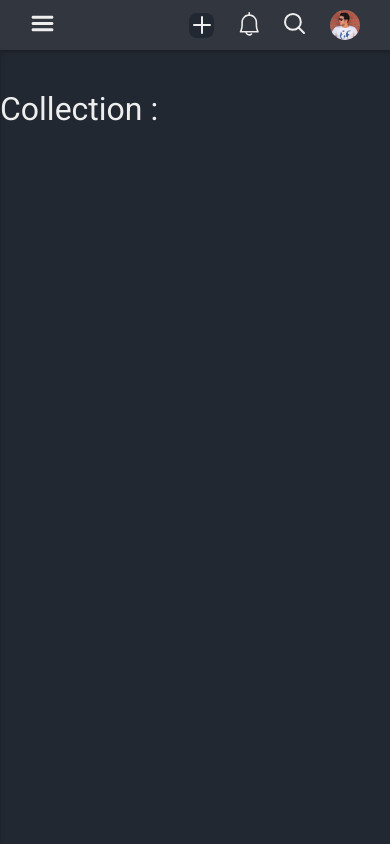
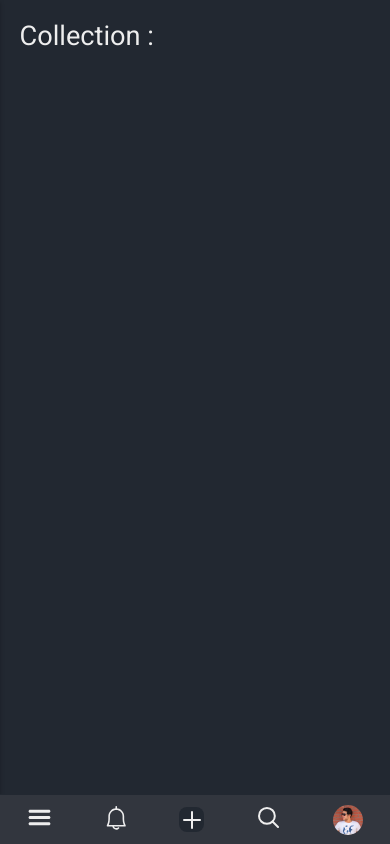
Before and after one commit to omidjr/todo_react_app, a React (Create React App) app: page / in a window 390 px wide. Built offline with nearby package versions, Linux system fonts and the light colour scheme.

Commit message:
Made the project responsive

```diff
--- a/src/App.css
+++ b/src/App.css
@@ -30,3 +30,9 @@ body {
   flex-direction: column;
   justify-content: space-between;
 }
+
+@media screen and (max-width: 576px) {
+  .todoApp_inner {
+    width: 90%;
+  }
+}
--- a/src/components/CollectionList.jsx
+++ b/src/components/CollectionList.jsx
@@ -1,6 +1,6 @@
 import { useCallback } from "react";
 
-const CollectionList = ({setNewCollection, collections, setCollections, setChosenCollection}) => {
+const CollectionList = ({setNewCollection, collections, setCollections, setChosenCollection, setShowSidebar}) => {
 
     const collectionsArr = collections.map((c) => { return c.content });
     const isDuplicate = collectionsArr.some((c, idx) => {
@@ -18,7 +18,7 @@ const CollectionList = ({setNewCollection, collections, setCollections, setChose
     return (
         <ul>
                 {collections.map((collection) => (
-                    <li className="collection" key={collection.id} onClick={() => setChosenCollection(collection.content)}>
+                    <li className="collection" key={collection.id} onClick={() => {setChosenCollection(collection.content); setShowSidebar(false)}}>
                         <span>
                             <svg width="13" height="10" viewBox="0 0 13 10" fill="none" xmlns="http://www.w3.org/2000/svg">
                                 <path d="M11.4 1L4.25 8.2L1 4.92727" stroke="#EEEEEE" stroke-width="2" stroke-linecap="round" stroke-linejoin="round"/>
--- a/src/components/EditTodoModal.css
+++ b/src/components/EditTodoModal.css
@@ -82,3 +82,31 @@
   border-radius: 6px;
   color: #f5f5f5;
 }
+
+@media screen and (max-width: 576px) {
+  .popup {
+    width: 80%;
+    margin: 0 auto;
+  }
+
+  .editTitle {
+    font-size: 20px;
+  }
+
+  .editForm {
+    width: 80%;
+  }
+
+  .editForm input {
+    font-size: 0.9rem;
+  }
+
+  .editForm_buttons button {
+    font-size: 0.9rem;
+    padding: 6px 13px;
+  }
+
+  .editForm_buttons button:nth-child(1) {
+    border-radius: 4px;
+  }
+}
--- a/src/components/Navbar.css
+++ b/src/components/Navbar.css
@@ -52,3 +52,20 @@
   margin-right: 25px;
   cursor: pointer;
 }
+
+.navbar_sm {
+  position: absolute;
+  bottom: 0;
+  background-color: #32363e;
+  border-top: 1px solid #222831;
+  width: 100%;
+  height: 50px;
+  display: flex;
+  align-items: center;
+  justify-content: space-around;
+  z-index: 10;
+}
+
+.navbar_sm .nav_btn {
+  margin-right: 0;
+}
--- a/src/components/Navbar.jsx
+++ b/src/components/Navbar.jsx
@@ -1,15 +1,26 @@
 import './Navbar.css';
-import React, { useCallback, useState } from 'react'
+import React, { useCallback, useEffect, useState } from 'react'
 import { NavbarAddTodo } from './NavbarAddTodo';
 
 const Navbar = ({todos, setTodos, newTodo, setNewTodo, chosenCollection, showSidebar, setShowSidebar}) => {
     const [addModal, setAddModal] = useState(false);
+    const [width, setWidth] = useState(window.innerWidth);
+    const breakPoint = 576;
+
+    useEffect(() => {
+        const handleWindowResize = () => setWidth(window.innerWidth);
+        window.addEventListener("resize", handleWindowResize);
+
+        return () => window.removeEventListener("resize", handleWindowResize);
+       },[]);
 
     const sidebarToggle = useCallback(() => {
         setShowSidebar(!showSidebar);
     });
 
     return (
+        <>
+            {width > breakPoint ? (
                 <div className="navbar">
                 <div className="navbarMenu">
                     <span>
@@ -51,6 +62,48 @@ const Navbar = ({todos, setTodos, newTodo, setNewTodo, chosenCollection, showSid
                 </div>
                 {addModal ? <NavbarAddTodo todos={todos} setTodos={setTodos} newTodo={newTodo} setNewTodo={setNewTodo} chosenCollection={chosenCollection} setAddModal={setAddModal} /> : <div style={{display: 'none'}} />}
             </div>
+            ) : (
+                <>
+                    {addModal ? <NavbarAddTodo todos={todos} setTodos={setTodos} newTodo={newTodo} setNewTodo={setNewTodo} chosenCollection={chosenCollection} setAddModal={setAddModal} /> : <div style={{display: 'none'}} />}
+                    <div className="navbar_sm">
+                    <span>
+                        <svg onClick={sidebarToggle} width="25" height="25" viewBox="0 0 25 25" fill="none" xmlns="http://www.w3.org/2000/svg">
+                            <path d="M3.125 7.8125H21.875C22.7375 7.8125 23.4375 7.1125 23.4375 6.25C23.4375 5.3875 22.7375 4.6875 21.875 4.6875H3.125C2.2625 4.6875 1.5625 5.3875 1.5625 6.25C1.5625 7.1125 2.2625 7.8125 3.125 7.8125ZM21.875 10.9375H3.125C2.2625 10.9375 1.5625 11.6375 1.5625 12.5C1.5625 13.3625 2.2625 14.0625 3.125 14.0625H21.875C22.7375 14.0625 23.4375 13.3625 23.4375 12.5C23.4375 11.6375 22.7375 10.9375 21.875 10.9375ZM21.875 17.1875H3.125C2.2625 17.1875 1.5625 17.8875 1.5625 18.75C1.5625 19.6125 2.2625 20.3125 3.125 20.3125H21.875C22.7375 20.3125 23.4375 19.6125 23.4375 18.75C23.4375 17.8875 22.7375 17.1875 21.875 17.1875Z" fill="#EEEEEE"/>
+                        </svg>
+                    </span>
+                    <span>
+                        <svg width="20" height="25" viewBox="0 0 20 25" fill="none" xmlns="http://www.w3.org/2000/svg">
+                            <path d="M18.9555 21.5171H1.54194C1.40701 21.5167 1.27443 21.4818 1.15678 21.4158C1.03913 21.3497 0.940327 21.2547 0.869745 21.1397C0.799163 21.0247 0.759148 20.8935 0.753501 20.7587C0.747854 20.6239 0.776762 20.4899 0.83748 20.3694C1.81412 18.401 2.32591 16.2346 2.33346 14.0372V11.2273C2.33346 9.12806 3.16739 7.11479 4.65178 5.63039C6.13618 4.146 8.14945 3.31207 10.2487 3.31207C12.348 3.31207 14.3612 4.146 15.8456 5.63039C17.33 7.11479 18.1639 9.12806 18.1639 11.2273V14.0214C18.1715 16.2188 18.6833 18.3851 19.6599 20.3536C19.7244 20.4746 19.7563 20.6103 19.7525 20.7474C19.7487 20.8845 19.7094 21.0183 19.6384 21.1356C19.5674 21.2529 19.4671 21.3497 19.3474 21.4166C19.2276 21.4835 19.0926 21.5181 18.9555 21.5171V21.5171ZM2.7688 19.9341H17.7286C16.9738 18.054 16.5843 16.0473 16.5809 14.0214V11.2273C16.5809 9.54791 15.9138 7.93729 14.7262 6.74978C13.5387 5.56226 11.9281 4.89512 10.2487 4.89512C8.5693 4.89512 6.95868 5.56226 5.77116 6.74978C4.58365 7.93729 3.91651 9.54791 3.91651 11.2273V14.0214C3.91313 16.0473 3.5236 18.054 2.7688 19.9341V19.9341Z" fill="#EEEEEE"/>
+                            <path d="M10.2487 24.6832C9.19907 24.6832 8.19243 24.2663 7.45024 23.5241C6.70804 22.7819 6.29108 21.7752 6.29108 20.7256C6.29108 20.5157 6.37447 20.3144 6.52291 20.1659C6.67135 20.0175 6.87268 19.9341 7.0826 19.9341C7.29253 19.9341 7.49385 20.0175 7.64229 20.1659C7.79073 20.3144 7.87412 20.5157 7.87412 20.7256C7.87468 21.3552 8.12522 21.9587 8.57067 22.4036C9.02364 22.8334 9.62426 23.073 10.2487 23.073C10.8731 23.073 11.4738 22.8334 11.9267 22.4036C12.0005 22.3298 12.0881 22.2713 12.1846 22.2314C12.281 22.1914 12.3843 22.1709 12.4887 22.1709C12.5931 22.1709 12.6964 22.1914 12.7929 22.2314C12.8893 22.2713 12.9769 22.3298 13.0507 22.4036C13.1245 22.4774 13.183 22.5651 13.223 22.6615C13.2629 22.7579 13.2835 22.8612 13.2835 22.9656C13.2835 23.07 13.2629 23.1733 13.223 23.2698C13.183 23.3662 13.1245 23.4538 13.0507 23.5276C12.6825 23.8949 12.2455 24.186 11.7647 24.3843C11.2839 24.5826 10.7688 24.6842 10.2487 24.6832Z" fill="#EEEEEE"/>
+                            <path d="M10.2487 4.89512C10.0388 4.89512 9.83749 4.81173 9.68905 4.66329C9.54061 4.51485 9.45721 4.31352 9.45721 4.1036V1.72902C9.45721 1.5191 9.54061 1.31777 9.68905 1.16933C9.83749 1.02089 10.0388 0.9375 10.2487 0.9375C10.4587 0.9375 10.66 1.02089 10.8084 1.16933C10.9569 1.31777 11.0403 1.5191 11.0403 1.72902V4.1036C11.0403 4.31352 10.9569 4.51485 10.8084 4.66329C10.66 4.81173 10.4587 4.89512 10.2487 4.89512Z" fill="#EEEEEE"/>
+                        </svg>
+                    </span>
+                    {chosenCollection ? (
+                        <button className="addTodo_btn nav_btn" onClick={() => setAddModal(true)}>
+                            <svg width="18" height="18" viewBox="0 0 18 18" fill="none" xmlns="http://www.w3.org/2000/svg">
+                                <path d="M9 1V17" stroke="#EEEEEE" stroke-width="2" stroke-linecap="round" stroke-linejoin="round"/>
+                                <path d="M1 9H17" stroke="#EEEEEE" stroke-width="2" stroke-linecap="round" stroke-linejoin="round"/>
+                            </svg>
+                        </button>
+                    ) : (
+                        <button className="navAddTodo_btn_disabled nav_btn">
+                            <svg width="18" height="18" viewBox="0 0 18 18" fill="none" xmlns="http://www.w3.org/2000/svg">
+                                <path d="M9 1V17" stroke="#EEEEEE" stroke-width="2" stroke-linecap="round" stroke-linejoin="round"/>
+                                <path d="M1 9H17" stroke="#EEEEEE" stroke-width="2" stroke-linecap="round" stroke-linejoin="round"/>
+                            </svg>
+                        </button>
+                    )}
+                    <span>
+                        <svg width="21" height="21" viewBox="0 0 21 21" fill="none" xmlns="http://www.w3.org/2000/svg">
+                            <path d="M8.91665 16.8333C13.2889 16.8333 16.8333 13.2889 16.8333 8.91665C16.8333 4.5444 13.2889 1 8.91665 1C4.5444 1 1 4.5444 1 8.91665C1 13.2889 4.5444 16.8333 8.91665 16.8333Z" stroke="#EEEEEE" stroke-width="2" stroke-linecap="round" stroke-linejoin="round"/>
+                            <path d="M20.0001 20L14.5112 14.5111" stroke="#EEEEEE" stroke-width="2" stroke-linecap="round" stroke-linejoin="round"/>
+                        </svg>
+                    </span>
+                    <div className="profile" />
+                </div>
+                </>
+            )}
+        </>
     )
 }
 
--- a/src/components/Sidebar.jsx
+++ b/src/components/Sidebar.jsx
@@ -2,7 +2,7 @@ import "./Sidebar.css";
 import React, { useCallback } from 'react'
 import CollectionList from "./CollectionList";
 
-const Sidebar = ({showSidebar, newCollection, setNewCollection, collections, setCollections, setChosenCollection}) => {
+const Sidebar = ({showSidebar, setShowSidebar, newCollection, setNewCollection, collections, setCollections, setChosenCollection}) => {
     const formSubmitted = useCallback((e) => {
         e.preventDefault();
         if (!newCollection.trim()) return; //Avoid empty collections
@@ -26,7 +26,7 @@ const Sidebar = ({showSidebar, newCollection, setNewCollection, collections, set
             <p>
                 Collections
             </p>
-            <CollectionList collections={collections} setCollections={setCollections} setNewCollection={setNewCollection} setChosenCollection={setChosenCollection} />
+            <CollectionList collections={collections} setCollections={setCollections} setNewCollection={setNewCollection} setChosenCollection={setChosenCollection} setShowSidebar={setShowSidebar} />
             <form className="addCollection_form" onSubmit={formSubmitted}>
                 <input
                     className="addCollection_input"
--- a/src/components/TodoActions.css
+++ b/src/components/TodoActions.css
@@ -68,3 +68,19 @@
   justify-content: center;
   align-items: center;
 }
+
+@media screen and (max-width: 576px) {
+  .todoActions {
+    width: 90%;
+    justify-content: space-between;
+    margin-bottom: 20px;
+  }
+
+  .todoActions_done,
+  .todoActions_delete,
+  .todoActions_done_disabled,
+  .todoActions_delete_disabled {
+    padding: 10px 10px;
+    font-size: medium;
+  }
+}
--- a/src/components/TodoCollection.css
+++ b/src/components/TodoCollection.css
@@ -2,3 +2,10 @@
   font-size: 2rem;
   margin-top: 40px;
 }
+
+@media screen and (max-width: 576px) {
+  .todoCollectionName {
+    font-size: 1.7rem;
+    margin-top: 20px;
+  }
+}
--- a/src/components/TodoForm.css
+++ b/src/components/TodoForm.css
@@ -30,3 +30,9 @@
   justify-content: center;
   align-items: center;
 }
+
+@media screen and (max-width: 576px) {
+  .addTodo_form {
+    margin: 2em 0;
+  }
+}
--- a/src/components/TodoList.css
+++ b/src/components/TodoList.css
@@ -90,3 +90,39 @@
 .todoNameAndActions span:nth-child(1) {
   margin-right: 20px;
 }
+
+@media screen and (max-width: 576px) {
+  .todoList {
+    min-height: 238px;
+    margin-bottom: 1.5em;
+  }
+
+  .todo {
+    height: 45px;
+    border-radius: 8px;
+  }
+
+  .todo p {
+    font-size: 1.1rem;
+  }
+
+  .todoCheck {
+    width: 55px;
+    border-radius: 8px 0px 0px 8px;
+  }
+
+  .todoCheck input[type="checkbox"] {
+    width: 17px;
+    height: 17px;
+    border: solid 2px #e94560;
+    border-radius: 3px;
+  }
+
+  .todoNameAndActions {
+    margin: 0 20px 0 20px;
+  }
+
+  .todoNameAndActions_actions svg {
+    width: 17px;
+  }
+}
--- a/src/components/TodoList.jsx
+++ b/src/components/TodoList.jsx
@@ -39,7 +39,7 @@ const TodoList = ({todos, setTodos, chosenCollection}) => {
                         </div>
                         <div className="todoNameAndActions">
                             <p className={todo.done ? 'done' : ''}>{todo.content}</p>
-                            <div>
+                            <div className="todoNameAndActions_actions">
                                 <span onClick={editTodo(todo)} className="modal_open">
                                 <svg width="22" height="22" viewBox="0 0 22 22" fill="none" xmlns="http://www.w3.org/2000/svg">
                                     <path d="M0 17.416V22H4.58397L18.1097 8.47423L13.5258 3.89026L0 17.416ZM21.6425 4.94152C22.1192 4.46479 22.1192 3.68857 21.6425 3.21184L18.7882 0.35755C18.3114 -0.119183 17.5352 -0.119183 17.0585 0.35755L14.8215 2.59453L19.4055 7.1785L21.6425 4.94152Z" fill="#E94560"/>
```
Lines whose indentation alone changed are shown as unchanged.
